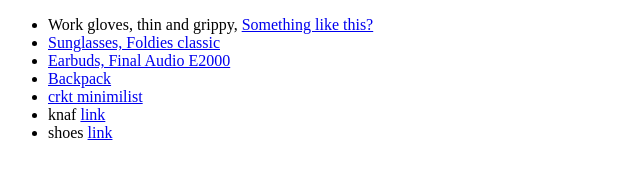
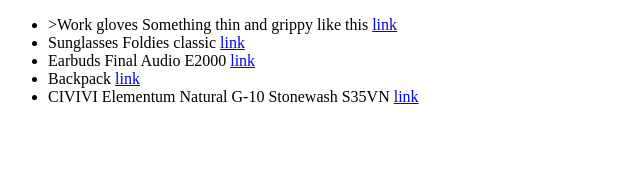
Before and after one commit to Bgjones15/bgjones15.github.io, a plain HTML site: page wishlist.html in a window 1280 px wide. Shown: the whole page, without its empty margins (0-640 px from the left). Drawn offline with Linux system fonts and the light colour scheme.

Commit message:
changed list

```diff
--- a/items.json
+++ b/items.json
@@ -1,12 +1,27 @@
 [
     {
-        "item": "knaf",
-        "description": "",
-        "link": "www.google.com"
+        "item": ">Work gloves",
+        "description": "Something thin and grippy like this",
+        "link": "https://www.amazon.com/Work-Gloves-Touch-Screen-FingerTips/dp/B07THMY1F8/ref=sr_1_27?dchild=1&keywords=grippy+work+gloves&qid=1617319426&sr=8-27"
     },
     {
-        "item": "shoes",
+        "item": "Sunglasses",
+        "description": "Foldies classic",
+        "link": "https://www.foldies.com/collections/folding-classics/products/foldies-classics-polarized-folding-sunglasses"
+    },
+    {
+        "item": "Earbuds",
+        "description": "Final Audio E2000",
+        "link": "https://www.amazon.com/Final-Audio-Design-Resolution-Headphone/dp/B072MK1WDF/ref=sr_1_4?dchild=1&keywords=final+audio+e3000&qid=1617318846&s=electronics&sr=1-4"
+    },
+    {
+        "item": "Backpack",
         "description": "",
-        "link": "www.amazon.com"
+        "link": "https://www.amazon.com/Tzowla-Business-Resistant-Anti-Theft-Backpacks/dp/B075SZQN9Q/ref=sr_1_7?dchild=1&keywords=tech+backpack&qid=1617324151&s=electronics&sr=1-7"
+    },
+    {
+        "item": "CIVIVI Elementum",
+        "description": "Natural G-10 Stonewash S35VN",
+        "link": "https://www.bladehq.com/item--CIVIVI-Elementum-Liner-Lock-Knife--113481"
     }
 ]
--- a/wishlist.html
+++ b/wishlist.html
@@ -9,11 +9,7 @@
 </head>
 <body>
     <ul id="list">
-        <li>Work gloves, thin and grippy, <a href="https://www.amazon.com/Work-Gloves-Touch-Screen-FingerTips/dp/B07THMY1F8/ref=sr_1_27?dchild=1&keywords=grippy+work+gloves&qid=1617319426&sr=8-27">Something like this?</a></li>
-        <li><a href="https://www.foldies.com/collections/folding-classics/products/foldies-classics-polarized-folding-sunglasses">Sunglasses, Foldies classic</a></li>
-        <li><a href="https://www.amazon.com/Final-Audio-Design-Resolution-Headphone/dp/B072MK1WDF/ref=sr_1_4?dchild=1&keywords=final+audio+e3000&qid=1617318846&s=electronics&sr=1-4">Earbuds, Final Audio E2000</a></li>
-        <li><a href="https://www.amazon.com/Tzowla-Business-Resistant-Anti-Theft-Backpacks/dp/B075SZQN9Q/ref=sr_1_7?dchild=1&keywords=tech+backpack&qid=1617324151&s=electronics&sr=1-7">Backpack</a></li>
-        <li><a href="https://www.bladehq.com/item--CRKT-Folts-Minimalist-Cleaver-Neck--119273">crkt minimilist</a></li>
+
     </ul>
 </body>
 </html>
```
